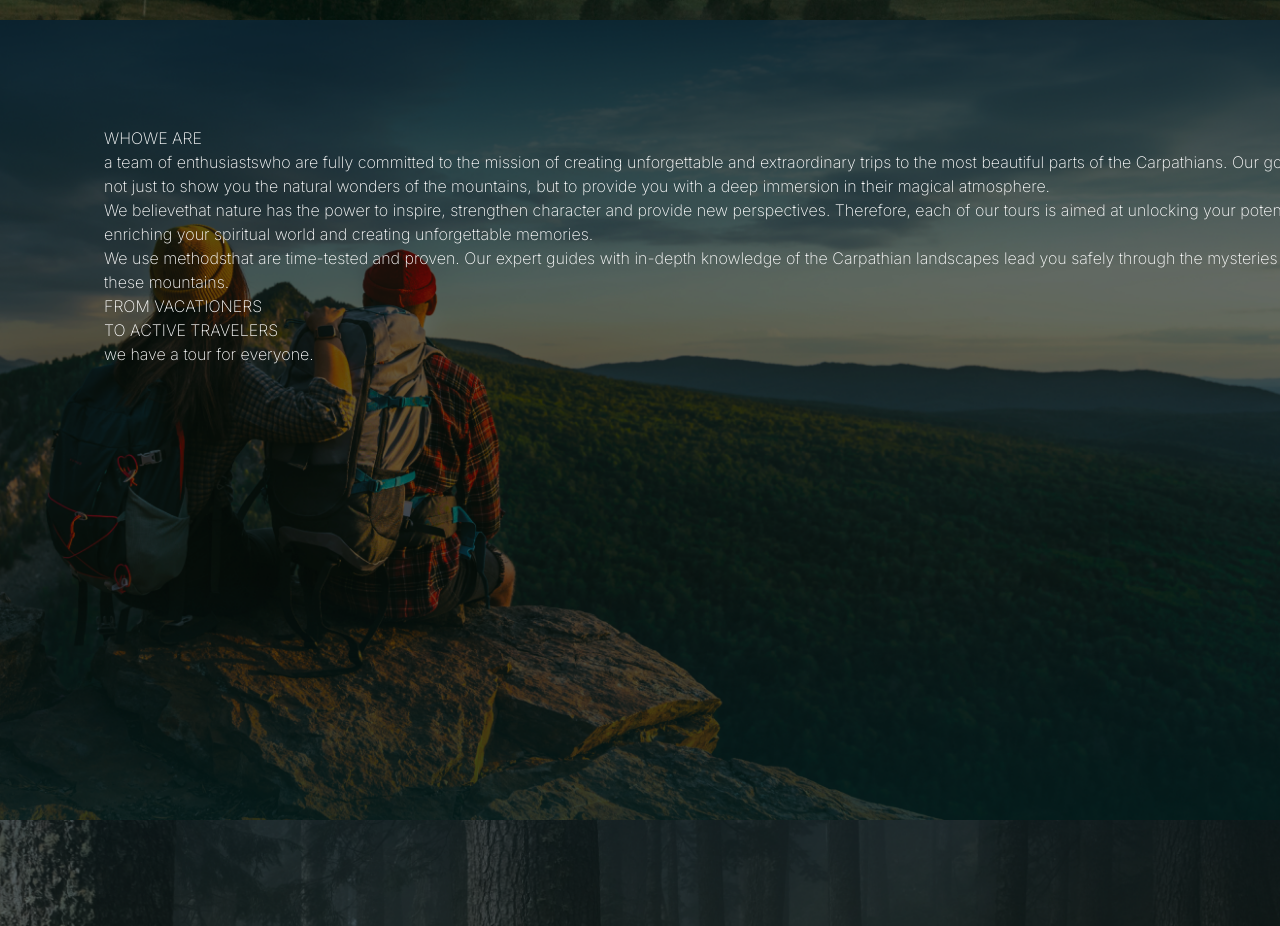
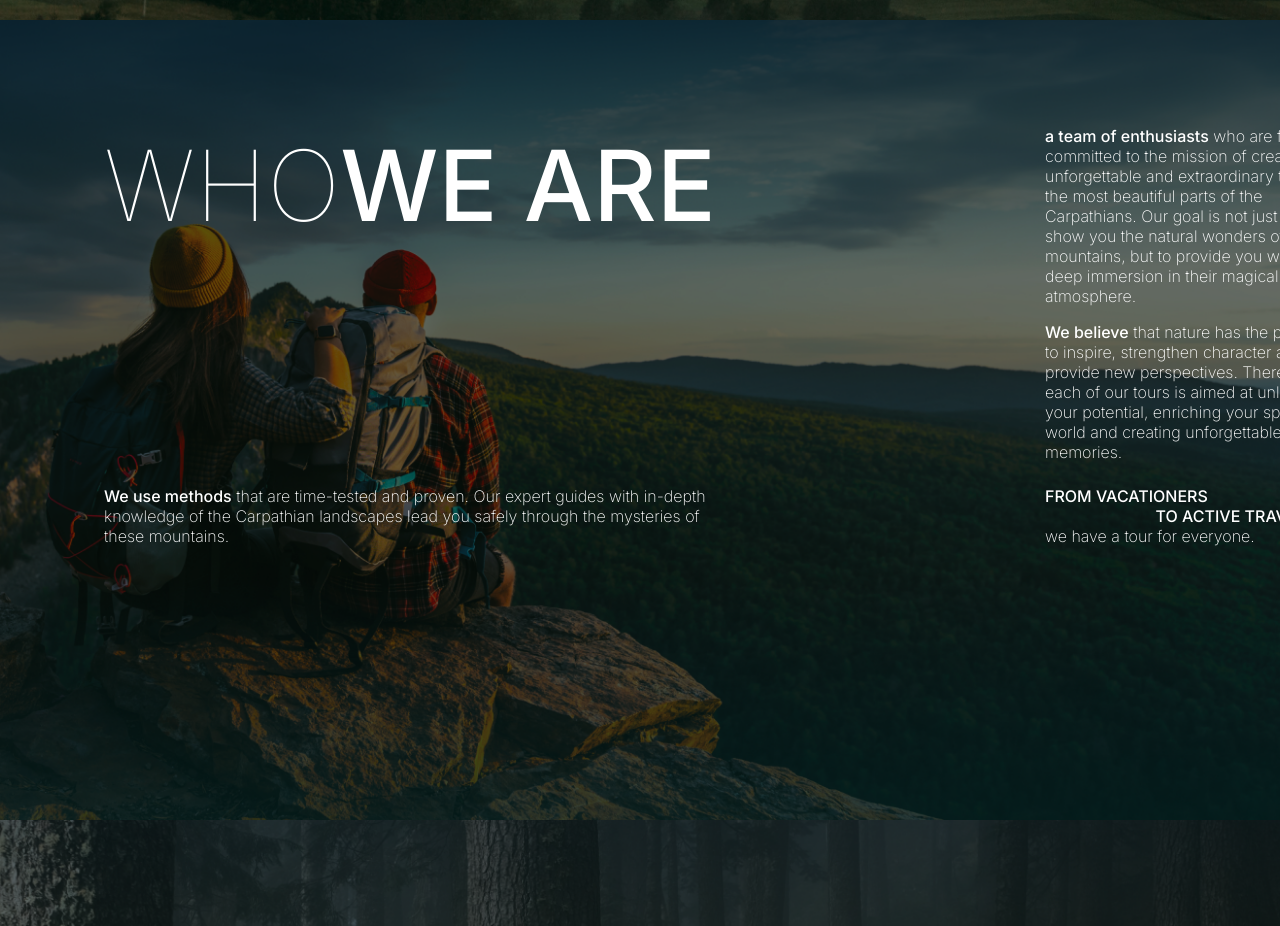
Before and after one commit to VioletaNaboy/CarpTravel, a Next.js app: page / in a window 1280 px wide. Shown: the part 780-1706 px from the top of the page. Built offline with nearby package versions, Linux system fonts and the light colour scheme.

Commit message:
updated_About

```diff
--- a/src/sections/About/About.tsx
+++ b/src/sections/About/About.tsx
@@ -2,41 +2,44 @@ export default function About() {
   return (
     <section
       id="about"
-      className="bg-about bg-cover bg-center bg-no-repeat h-lvh w-full wrapper"
+      className="bg-about bg-cover bg-center bg-no-repeat md:h-lvh w-full wrapper"
     >
-      <div className="container">
-        <div>
-          <h2>
+      <div className="container flex flex-col justify-between">
+        <div className="md:flex justify-between ">
+          <h2 className="text-l-mob md:text-l-tab lg:text-l-des font-thin">
             WHO
-            <span>WE ARE</span>
+            <span className="font-medium">WE ARE</span>
           </h2>
-          <div>
-            <p>
-              <span>a team of enthusiasts</span>who are fully committed to the
-              mission of creating unforgettable and extraordinary trips to the
-              most beautiful parts of the Carpathians. Our goal is not just to
-              show you the natural wonders of the mountains, but to provide you
-              with a deep immersion in their magical atmosphere.
+          <div className="w-[180px] md:w-[220px] lg:w-[291px]">
+            <p className="text-s-mob md:text-s-tab lg:text-s-desc mb-[20px] md:mb-[16px] la:mb-[24px]">
+              <span className="font-medium">a team of enthusiasts</span> who are
+              fully committed to the mission of creating unforgettable and
+              extraordinary trips to the most beautiful parts of the
+              Carpathians. Our goal is not just to show you the natural wonders
+              of the mountains, but to provide you with a deep immersion in
+              their magical atmosphere.
             </p>
-            <p>
-              <span>We believe</span>that nature has the power to inspire,
-              strengthen character and provide new perspectives. Therefore, each
-              of our tours is aimed at unlocking your potential, enriching your
-              spiritual world and creating unforgettable memories.
+            <p className="text-s-mob md:text-s-tab lg:text-s-desc mb-[24px] md:mb=[28px]">
+              <span className="font-medium">We believe</span> that nature has
+              the power to inspire, strengthen character and provide new
+              perspectives. Therefore, each of our tours is aimed at unlocking
+              your potential, enriching your spiritual world and creating
+              unforgettable memories.
             </p>
           </div>
         </div>
-        <div>
-          <p>
-            <span>We use methods</span>that are time-tested and proven. Our
-            expert guides with in-depth knowledge of the Carpathian landscapes
-            lead you safely through the mysteries of these mountains.
-          </p>
-          <div>
-            <h4>From vacationers</h4>
-            <h4>to active travelers</h4>
+        <div className="md:flex justify-between lg:flex-row-reverse">
+          <div className="text-s-mob md:text-s-tab lg:text-s-desc ml-[auto] mb-[40px] md:mb-[16px] la:mb-[24px] w-[186px] md:w-[232px] lg:w-[291px] md:relative bottom-[124px] lg:static">
+            <h4 className="font-medium">From vacationers</h4>
+            <h4 className="font-medium text-right">to active travelers</h4>
             we have a tour for everyone.
           </div>
+          <p className="text-s-mob md:text-s-tab lg:text-s-desc w-full md:w-[463px] lg:w-[605px]">
+            <span className="font-medium">We use methods</span> that are
+            time-tested and proven. Our expert guides with in-depth knowledge of
+            the Carpathian landscapes lead you safely through the mysteries of
+            these mountains.
+          </p>
         </div>
       </div>
     </section>
```
